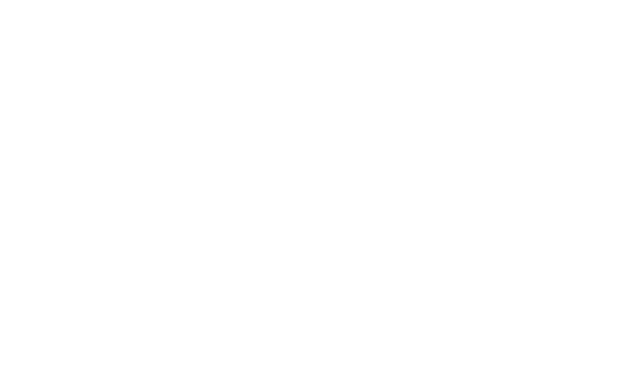
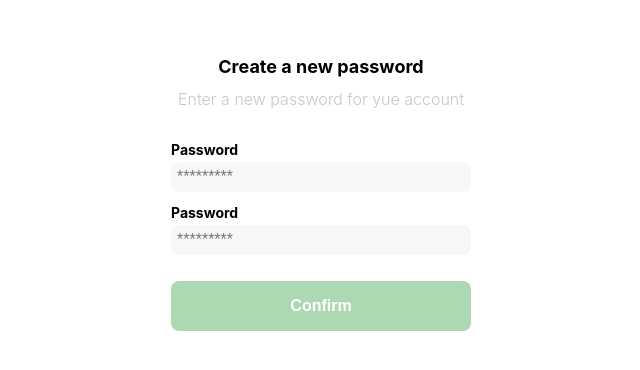
Before and after one commit to andresalvarezb/react-shop, a React (Create React App) app: page / in a window 1280 px wide. Shown: the part 192-562 px from the top of the page, without its empty margins (319-959 px from the left). Built offline with nearby package versions, Linux system fonts and the light colour scheme.

Commit message:
feat: create the Login component

```diff
--- a/src/App.js
+++ b/src/App.js
@@ -1,9 +1,11 @@
-import './App.css';
+import Layout from './containers/Layout';
+import Login from './containers/Login';
 
 function App() {
   return (
-    <div >
-    </div>
+    <Layout >
+      <Login/>
+    </Layout>
   );
 }
 
--- /dev/null
+++ b/src/CSS/global.css
@@ -0,0 +1,35 @@
+:root {
+    --white: #FFFFFF;
+    --black: #000000;
+    --very-light-pink: #C7C7C7;
+    --text-input-field: #F7F7F7;
+    --hospital-green: #ACD9B2;
+    --sm: 14px;
+    --md: 16px;
+    --lg: 18px;
+}
+
+/*
+body {
+    margin: 0;
+    font-family: 'Quicksand', sans-serif;
+} */
+
+* {
+    padding: 0;
+    margin: 0;
+    box-sizing: border-box;
+}
+
+body {
+    font-family: -apple-system, BlinkMacSystemFont, 'Segoe UI', 'Roboto', 'Oxygen',
+        'Ubuntu', 'Cantarell', 'Fira Sans', 'Droid Sans', 'Helvetica Neue',
+        sans-serif;
+    -webkit-font-smoothing: antialiased;
+    -moz-osx-font-smoothing: grayscale;
+}
+
+code {
+    font-family: source-code-pro, Menlo, Monaco, Consolas, 'Courier New',
+        monospace;
+}
--- /dev/null
+++ b/src/containers/Layout/index.jsx
@@ -0,0 +1,11 @@
+import React from 'react'
+
+function Layout({children}) {
+  return (
+    <div className='Layout'>
+        {children}
+    </div>
+  )
+}
+
+export default Layout
--- /dev/null
+++ b/src/containers/Login/index.jsx
@@ -0,0 +1,27 @@
+import React from 'react'
+import './login.css'
+
+function Login() {
+    return (
+        <div className="login">
+            <div className="form-container">
+                <img src="./logos/logo_yard_sale.svg" alt="logo" className="logo" />
+
+                <h1 className="title">Create a new password</h1>
+                <p className="subtitle">Enter a new password for yue account</p>
+
+                <form action="/" className="form">
+                    <label for="password" className="label">Password</label>
+                    <input type="password" id="password" placeholder="*********" className="input input-password" />
+
+                    <label for="new-password" className="label">Password</label>
+                    <input type="password" id="new-password" placeholder="*********" className="input input-password" />
+
+                    <input type="submit" value="Confirm" className="primary-button login-button" />
+                </form>
+            </div>
+        </div>
+    )
+}
+
+export default Login
--- /dev/null
+++ b/src/containers/Login/login.css
@@ -0,0 +1,78 @@
+.login {
+    width: 100%;
+    height: 100vh;
+    display: grid;
+    place-items: center;
+}
+
+.form-container {
+    display: grid;
+    grid-template-rows: auto 1fr auto;
+    width: 300px;
+}
+
+.logo {
+    width: 150px;
+    margin-bottom: 48px;
+    justify-self: center;
+    display: none;
+}
+
+.title {
+    font-size: var(--lg);
+    margin-bottom: 12px;
+    text-align: center;
+}
+
+.subtitle {
+    color: var(--very-light-pink);
+    font-size: var(--md);
+    font-weight: 300;
+    margin-top: 0;
+    margin-bottom: 32px;
+    text-align: center;
+}
+
+.form {
+    display: flex;
+    flex-direction: column;
+}
+
+.label {
+    font-size: var(--sm);
+    font-weight: bold;
+    margin-bottom: 4px;
+}
+
+.input {
+    background-color: var(--text-input-field);
+    border: none;
+    border-radius: 8px;
+    height: 30px;
+    font-size: var(--md);
+    padding: 6px;
+    margin-bottom: 12px;
+}
+
+.primary-button {
+    background-color: var(--hospital-green);
+    border-radius: 8px;
+    border: none;
+    color: var(--white);
+    width: 100%;
+    cursor: pointer;
+    font-size: var(--md);
+    font-weight: bold;
+    height: 50px;
+}
+
+.login-button {
+    margin-top: 14px;
+    margin-bottom: 30px;
+}
+
+@media (max-width: 640px) {
+    .logo {
+        display: block;
+    }
+}
--- a/src/index.css
+++ b/src/index.css
@@ -1,13 +1 @@
-body {
-  margin: 0;
-  font-family: -apple-system, BlinkMacSystemFont, 'Segoe UI', 'Roboto', 'Oxygen',
-    'Ubuntu', 'Cantarell', 'Fira Sans', 'Droid Sans', 'Helvetica Neue',
-    sans-serif;
-  -webkit-font-smoothing: antialiased;
-  -moz-osx-font-smoothing: grayscale;
-}
-
-code {
-  font-family: source-code-pro, Menlo, Monaco, Consolas, 'Courier New',
-    monospace;
-}
+@import url('./CSS/global.css');
```
Also changed, not shown: src/App.css (deleted).
